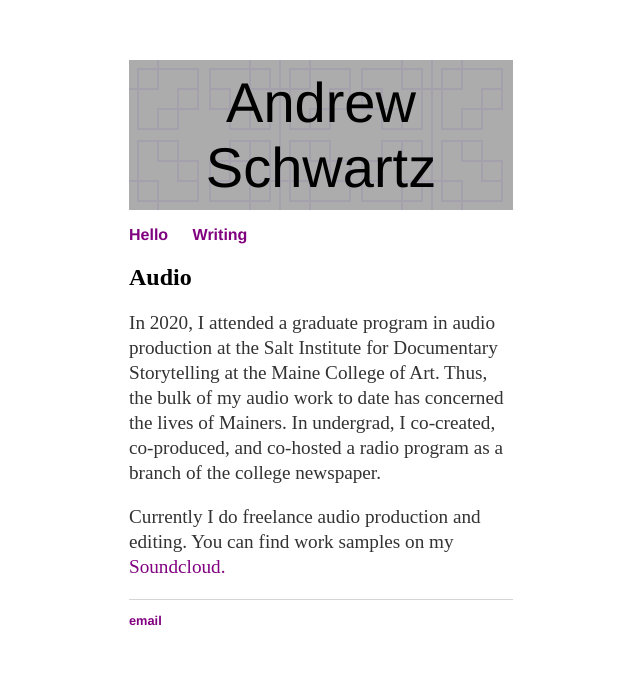
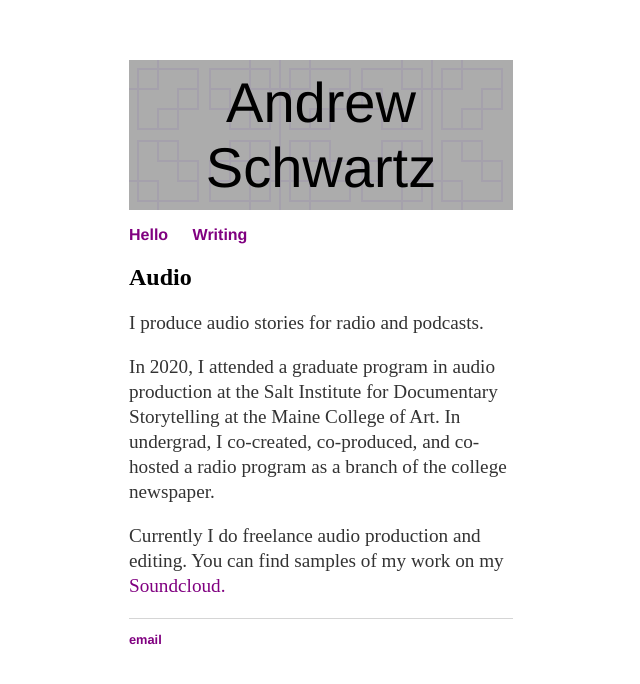
Before and after one commit to aonschwartz/aonschwartz.github.io, a Jekyll site: the page built from about/audio.md, in a window 1280 px wide. Shown: the top 684 px of the page, without its empty margins (319-959 px from the left). Built offline with Jekyll 4.4.1, drawn with Linux system fonts in a browser that asks for light colours.

Commit message:
Update audio.md

```diff
--- a/about/audio.md
+++ b/about/audio.md
@@ -6,6 +6,8 @@
 
 ## Audio
 
-In 2020, I attended a graduate program in audio production at the Salt Institute for Documentary Storytelling at the Maine College of Art. Thus, the bulk of my audio work to date has concerned the lives of Mainers. In undergrad, I co-created, co-produced, and co-hosted a radio program as a branch of the college newspaper.
+I produce audio stories for radio and podcasts.
 
-Currently I do freelance audio production and editing. You can find work samples on my [Soundcloud.](https://soundcloud.com/andrew-schwartz-191964276)
+In 2020, I attended a graduate program in audio production at the Salt Institute for Documentary Storytelling at the Maine College of Art. In undergrad, I co-created, co-produced, and co-hosted a radio program as a branch of the college newspaper.
+
+Currently I do freelance audio production and editing. You can find samples of my work on my [Soundcloud.](https://soundcloud.com/andrew-schwartz-191964276)
```
